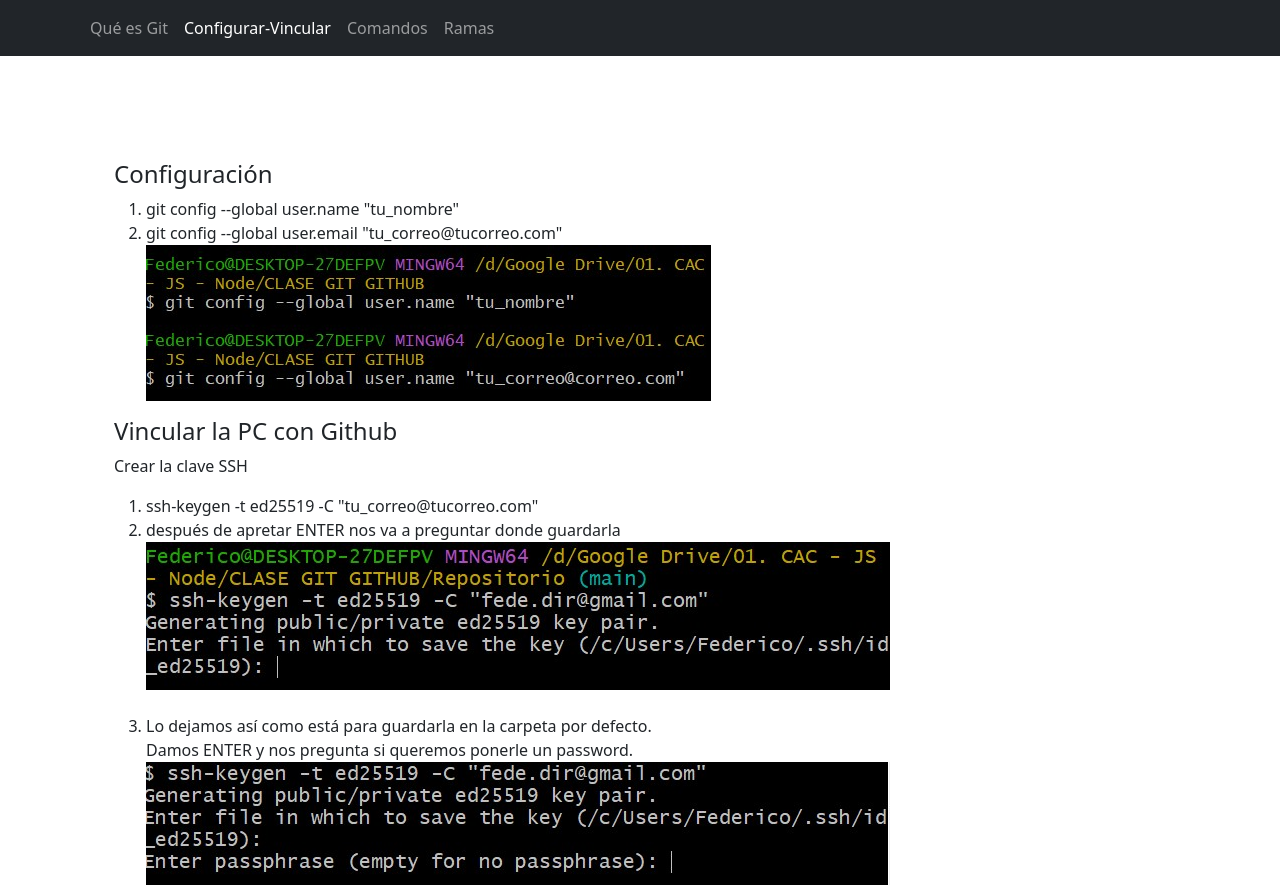
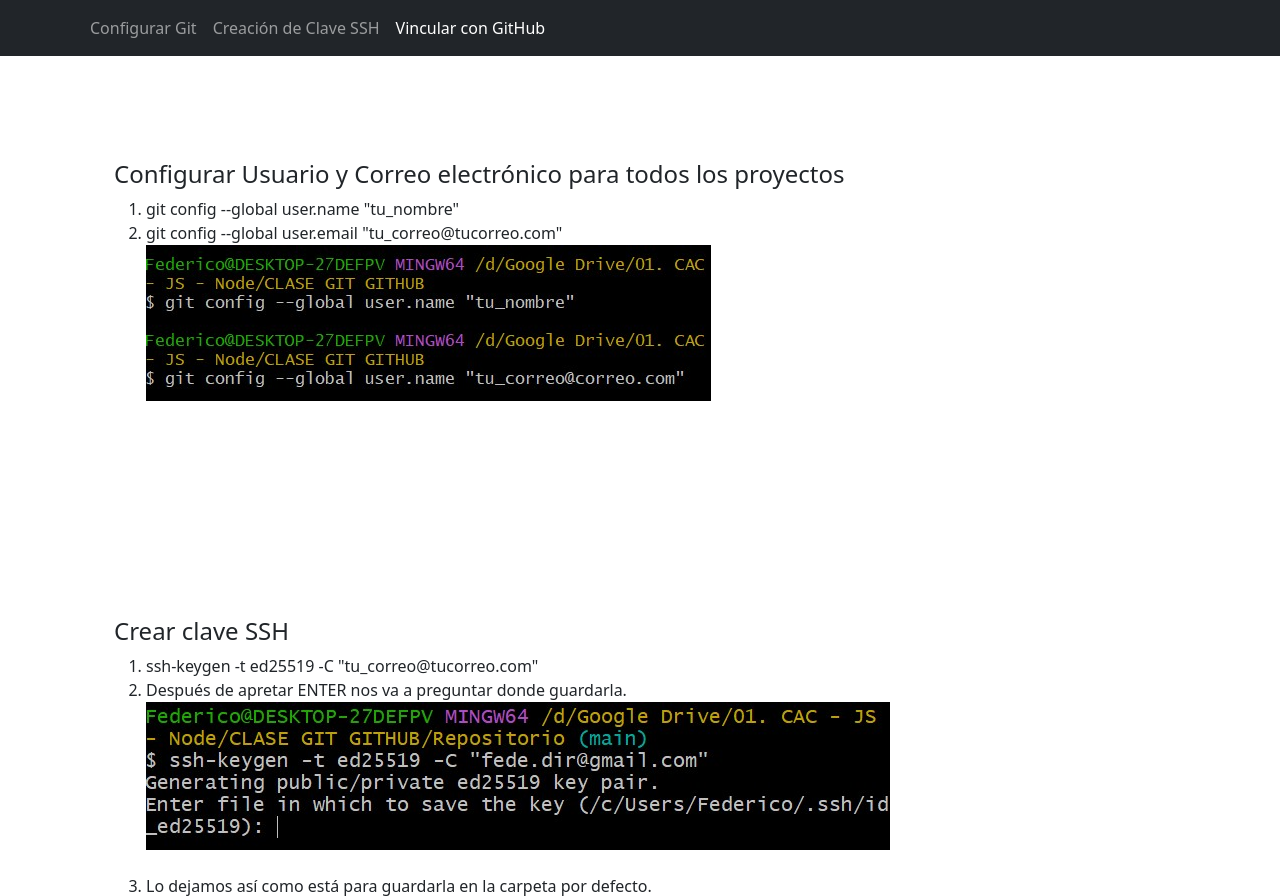
Before and after one commit to fedesanchez2020/guia-git-github, a plain HTML site: page index.html in a window 1280 px wide. Shown: the top 896 px of the page. Drawn offline with nearby package versions, Linux system fonts and the light colour scheme.

Commit message:
Dividimos las instrucciones en 3 secciones

```diff
--- a/index.html
+++ b/index.html
@@ -8,7 +8,7 @@
     <link href="https://cdn.jsdelivr.net/npm/bootstrap@5.2.2/dist/css/bootstrap.min.css" rel="stylesheet"
         integrity="sha384-Zenh87qX5JnK2Jl0vWa8Ck2rdkQ2Bzep5IDxbcnCeuOxjzrPF/et3URy9Bv1WTRi" crossorigin="anonymous">
     <link rel="stylesheet" href="./css/style.css">
-    <title>Referencia rápida para Git y Github</title>
+    <title>Configurar Git y Github</title>
 </head>
 
 <body data-bs-spy="scroll" data-bs-target=".navbar" data-bs-offset="50">
@@ -18,16 +18,13 @@
             <div class="container">
                 <ul class="navbar-nav">
                     <li class="nav-item">
-                        <a class="nav-link" href="#section1">Qué es Git</a>
+                        <a class="nav-link" href="#section1">Configurar Git</a>
                     </li>
                     <li class="nav-item">
-                        <a class="nav-link" href="#section2">Configurar-Vincular</a>
+                        <a class="nav-link" href="#section2">Creación de Clave SSH</a>
                     </li>
                     <li class="nav-item">
-                        <a class="nav-link" href="#section3">Comandos</a>
-                    </li>
-                    <li class="nav-item">
-                        <a class="nav-link" href="#section3">Ramas</a>
+                        <a class="nav-link" href="#section3">Vincular con GitHub</a>
                     </li>
                 </ul>
             </div>
@@ -36,34 +33,45 @@
         <div class="container mt-1">
             <h1>Clase git y github</h1>
 
-            <!-- Section 2 -->
-            <div id="section2" class="container-fluid" style="padding:100px 20px;">
-                <h4>Configuración</h4>
+            <!-- Section 1 -->
+            <div id="section1" class="container-fluid" style="padding:100px 20px;">
+                <h4>Configurar Usuario y Correo electrónico para todos los proyectos</h4>
                 <ol>
                     <li>git config --global user.name "tu_nombre"</li>
                     <li>git config --global user.email "tu_correo@tucorreo.com"</li>
                     <img src="./img/configuracion.jpg" alt="">
                 </ol>
+            </div>
 
-
-                <h4>Vincular la PC con Github</h4>
-                <p>Crear la clave SSH</p>
+            <!-- Section 2 -->
+            <div id="section2" class="container-fluid" style="padding:100px 20px;">
+                <h4>Crear clave SSH</h4>
                 <ol>
                     <li>ssh-keygen -t ed25519 -C "tu_correo@tucorreo.com"</li>
-                    <li>después de apretar ENTER nos va a preguntar donde guardarla</li>
+                    <li>Después de apretar ENTER nos va a preguntar donde guardarla.</li>
                     <img src="./img/keygen.jpg" class="mb-4" alt="">
                     <li>Lo dejamos así como está para guardarla en la carpeta por defecto.
-                        <br>Damos ENTER y nos pregunta si queremos ponerle un password.</li>
+                        <br>Damos ENTER y nos pregunta si queremos ponerle un password.
+                    </li>
                     <img src="./img/passphrase.jpg" class="mb-4" alt="">
-                    <li>Le ponemos un password o dejamos como está y presionamos ENTER. <br>Nos pide la confirmación y otra vez ENTER</li>
+                    <li>Le ponemos un password o dejamos como está y presionamos ENTER. <br>Nos pide la confirmación y
+                        otra vez ENTER.</li>
                     <img src="./img/clavessh.jpg" class="mb-4" alt="">
                     <li>Abrimos la clave y copiamos la linea completa desde ssh hasta que finaliza el mail.</li>
                     <img src="./img/claveparacopiar.jpg" class="mb-4" alt="">
+                </ol>
+            </div>
+
+            <!-- Section 3 -->
+            <div id="section3" class="container-fluid" style="padding:100px 20px;">
+                <h4>Vincular con GitHub</h4>
+                <ol>
                     <li>Por último vamos a la página de Github y en nuestro avatar vamos a settings</li>
                     <img src="./img/githubSettings.jpg" class="mb-4" alt="">
                     <li>En setting entramos en SSH and GPG Keys y añadimos una clave con el botón verde.</li>
                     <img src="./img/newkey.jpg" class="mb-4" alt="">
-                    <li>Le ponemos un título cualquiera y pegamos la clave copiada de la consola. <br>Finalizamos con el botón Add SSH key y ya tendremos vinculada nuestra PC con Github</li>
+                    <li>Le ponemos un título cualquiera y pegamos la clave copiada de la consola. <br>Finalizamos con el
+                        botón Add SSH key y ya tendremos vinculada nuestra PC con Github</li>
                     <img src="./img/klavepegada.jpg" class="mb-4" alt="">
                 </ol>
             </div>
```
